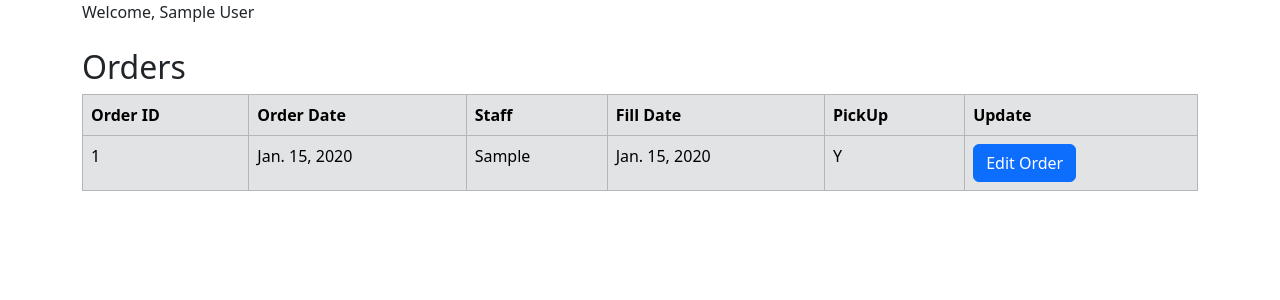
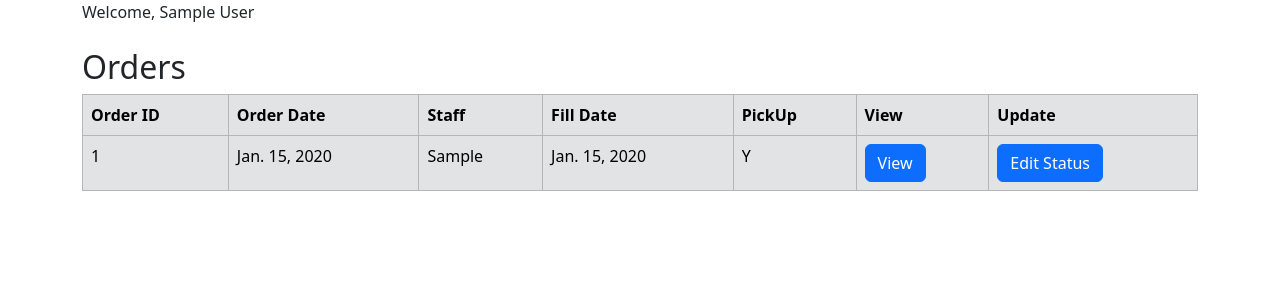
Before and after one commit to BrightSid377/MFP_Prototype_PythonAnywhere, a Django app: page /fulfillment/ in a window 1280 px wide. Shown: the part 56-356 px from the top of the page. Run offline with Django 5.2, Linux system fonts and the light colour scheme; a user stored in the database is signed in; tables that the repository leaves empty hold one stand-in row (values such as "Sample post").

Commit message:
update to fulfillment page

```diff
--- a/catalog/templates/catalog/order_detail.html
+++ b/catalog/templates/catalog/order_detail.html
@@ -40,5 +40,11 @@
 
     <a href="{% url 'order_create' %}">Create New Order</a>
     <a href="{% url 'order_list' %}">Back to Order List</a>
+
+    <!-- mjl 8/15/2024 jump from Fulfillment page, need to navigate back for Superusers -->
+    {% if user.is_superuser or user.is_staff %}
+        <td><a href="{% url 'fulfillment' %}" class="btn btn-primary">Back to Fulfillment</a></td>
+    {% endif %}
+
 {#    <a href="{% url 'orderline_create' pk=order.order_id %}">Add Food Item</a> #}
 {% endblock %}
--- a/catalog/templates/catalog/order_fulfillment.html
+++ b/catalog/templates/catalog/order_fulfillment.html
@@ -13,6 +13,7 @@
                     <!--th>Notes</th-->
                     <th>Fill Date</th>
                     <th>PickUp</th>
+                    <th>View</th>
                     <th>Update</th>
             </tr>
 
@@ -25,8 +26,10 @@
                     <!--td>{ order.order_notes }}</td-->
                     <td>{{ order.order_fulfillment_date }} </td>
                     <td>{{ order.order_pickup_status }}</td>
-            {% if user.is_superuser %}
-                    <td><a href="{% url 'fulfillment_update' pk=order.pk %}" class="btn btn-primary">Edit Order</a></td>
+            {% if user.is_superuser or user.is_staff %}
+                    <!-- mjl 8/15/2024 adding order view per teacher feedback -->
+                    <td><a href="{% url 'order_detail' pk=order.pk %}" class="btn btn-primary">View</a></td>
+                    <td><a href="{% url 'fulfillment_update' pk=order.pk %}" class="btn btn-primary">Edit Status</a></td>
             {% endif %}
             </tr>
         {% empty %}
--- a/catalog/views.py
+++ b/catalog/views.py
@@ -61,7 +61,10 @@ class FulfillmentView(LoginRequiredMixin, ListView):
     model = OrdersHeader
     template_name = 'catalog/order_fulfillment.html'
     context_object_name = 'order_fulfillment'
-    paginate_by = 10
+    # paginate_by = 10
+    # mjl 8/15/2024 wanting to add sort order to fulfillment page
+    ordering = ['staff_id','order_pickup_status','order_fulfillment_date']
+
     # def get_queryset(self):
     #     # Filter orders for those without a fulfillment date
     #     return OrdersHeader.objects.filter(order_fulfillment_date__isnull=True).order_by('-order_date')
```
